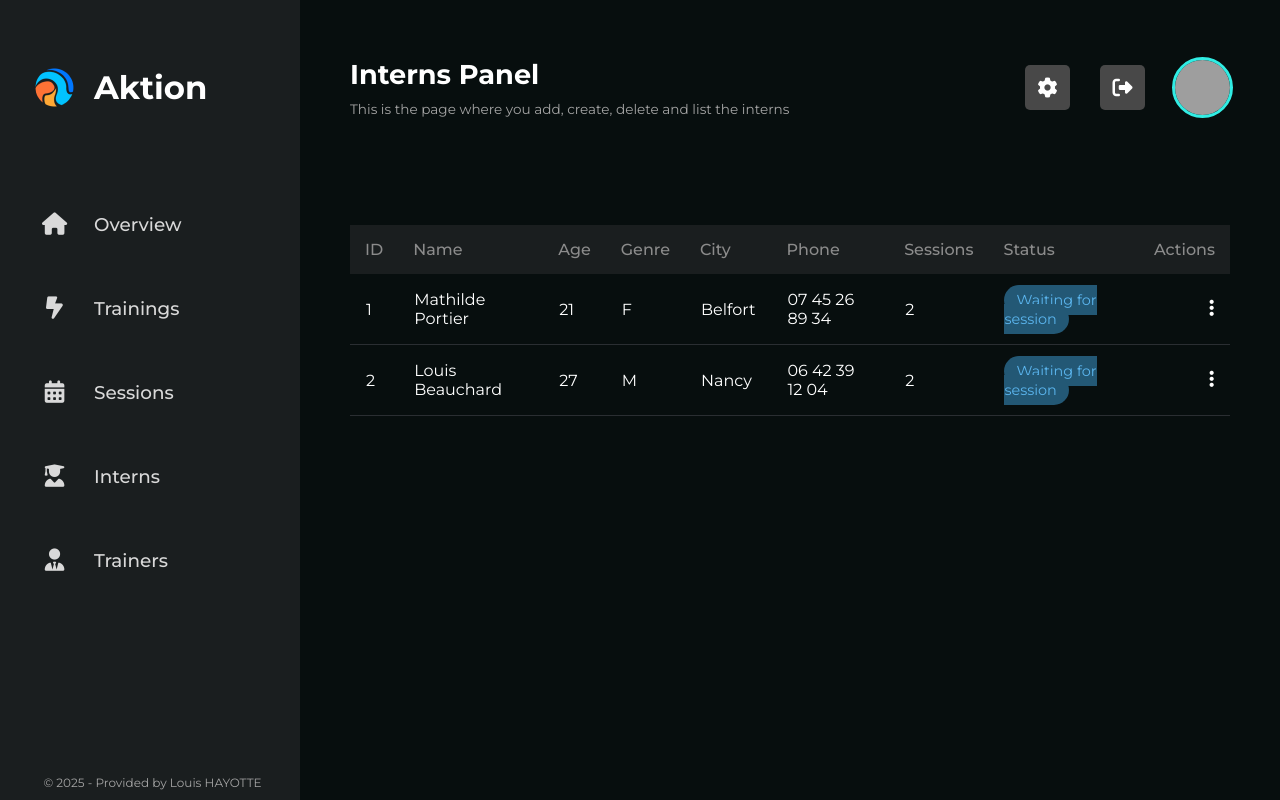
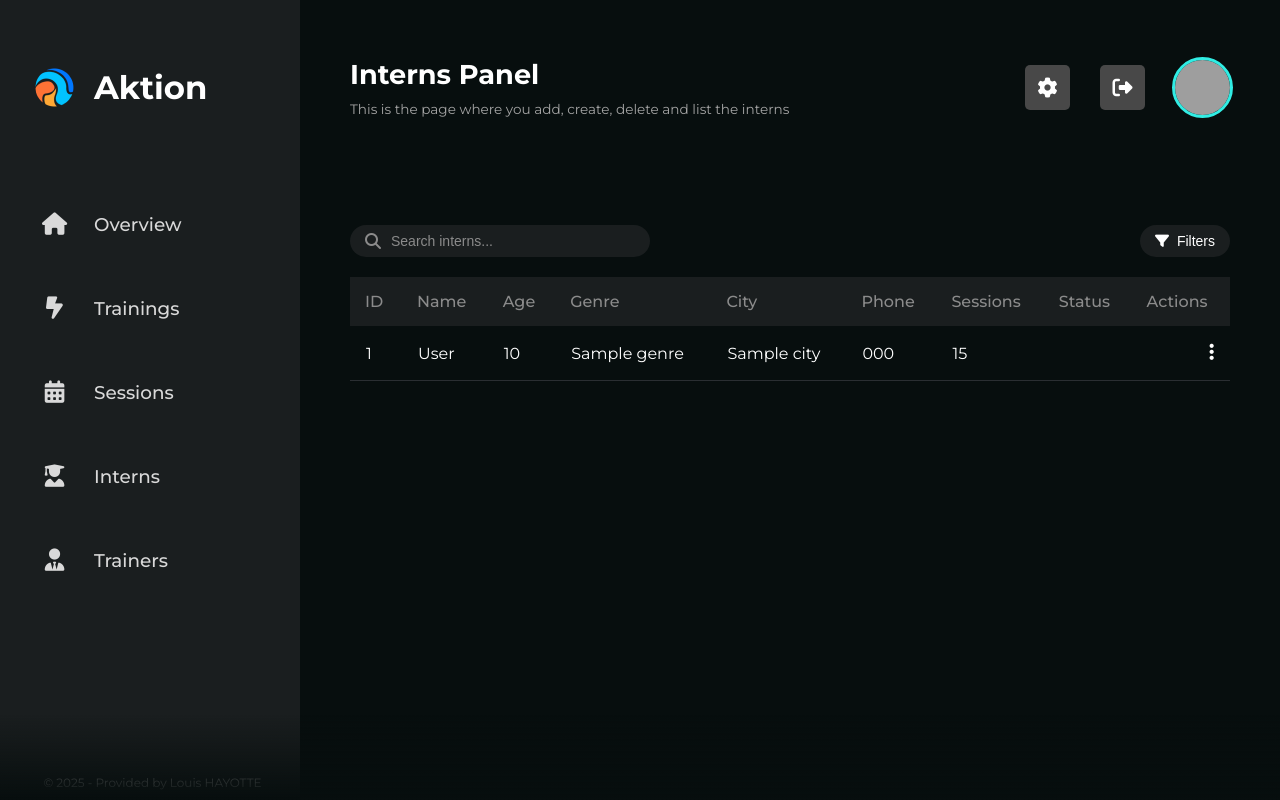
Before and after one commit to LouisHyt/Symfony-Sessions, a Symfony app: template code/templates/intern/index.html.twig in a window 1280 px wide. Run offline with Twig, Linux system fonts and the light colour scheme; the template is opened without the code that fills it: most values are stand-ins (such as "Sample title", 1, 10 or a date in 2020); some libraries are stand-ins or nearby versions; grey boxes are pictures that could not be loaded.

Commit message:
feat: Added search inputs & filters

```diff
--- /dev/null
+++ b/code/public/css/components.css
@@ -0,0 +1,21 @@
+.status {
+    padding: 6px 12px;
+    border-radius: 20px;
+    font-size: 0.9em;
+
+    &.waiting {
+        background: #235875;
+        color: #5bb5ee;
+    }
+
+    &.inactive {
+        background: #3f2328;
+        color: #ff6b6b;
+    }
+
+    &.in-session {
+        background: #5b6123;
+        color: #beb74b;
+    }
+
+}
--- a/code/public/css/intern.css
+++ b/code/public/css/intern.css
@@ -1,3 +1,13 @@
+#content::after{
+    content: "";
+    position: fixed;
+    bottom: 0;
+    left: 0;
+    width: 100%;
+    height: 85px;
+    background: linear-gradient(to top, var(--bg-clr), rgba(0, 0, 0, 0));
+}
+
 .interns-table {
     width: 100%;
     border-collapse: collapse;
@@ -17,6 +27,10 @@
     td {
         padding: 16px;
         border-bottom: 1px solid #2a2e32;
+    }
+
+    tr {
+        cursor: pointer;
     }
 }
 
@@ -109,3 +123,95 @@
 .interns-table tbody tr:hover {
     background: #1e2227;
 }
+
+/* A reformater */
+.search-filter-container {
+    display: flex;
+    justify-content: space-between;
+    align-items: center;
+    margin-bottom: 20px;
+}
+
+.search-bar {
+    display: flex;
+    align-items: center;
+    background-color: var(--secondary-bg-clr);
+    border-radius: 20px;
+    padding: 8px 15px;
+    width: 300px;
+}
+
+.search-bar i {
+    color: var(--text-discrete-clr);
+    margin-right: 10px;
+}
+
+.search-bar input {
+    background: none;
+    border: none;
+    color: var(--text-clr);
+    font-size: 14px;
+    width: 100%;
+}
+
+.search-bar input::placeholder {
+    color: var(--text-discrete-clr);
+}
+
+.filters {
+    position: relative;
+}
+
+.filter-btn {
+    background-color: var(--secondary-bg-clr);
+    color: var(--text-clr);
+    border: none;
+    border-radius: 20px;
+    padding: 8px 15px;
+    cursor: pointer;
+    display: flex;
+    align-items: center;
+    font-size: 14px;
+}
+
+.filter-btn i {
+    margin-right: 8px;
+}
+
+.filter-dropdown {
+    position: absolute;
+    top: 100%;
+    right: 0;
+    background-color: var(--secondary-bg-clr);
+    border-radius: 10px;
+    padding: 15px;
+    margin-top: 10px;
+    display: none;
+    z-index: 10;
+}
+
+.filter-group {
+    margin-bottom: 10px;
+}
+
+.filter-group label {
+    display: block;
+    margin-bottom: 5px;
+    color: var(--text-discrete-clr);
+    font-size: 12px;
+}
+
+.filter-group select {
+    width: 100%;
+    background-color: var(--bg-clr);
+    color: var(--text-clr);
+    border: 1px solid var(--border-clr);
+    border-radius: 5px;
+    padding: 5px;
+    font-size: 14px;
+}
+
+/* Show filter dropdown when filter button is clicked */
+.filters.active .filter-dropdown {
+    display: block;
+}
--- a/code/public/css/style.css
+++ b/code/public/css/style.css
@@ -67,6 +67,7 @@
     grid-area: main;
     background-color: var(--bg-clr);
     padding: 50px;
-
-    view-transition-name: mycontent;
+    height: 100%;
+    position: relative;
+    overflow-y: auto;
 }
--- a/code/public/js/internPanel.js
+++ b/code/public/js/internPanel.js
@@ -1,15 +1,37 @@
 const openActionsMenu = document.querySelectorAll(".open-actions");
+const internRows = document.querySelectorAll("tr[data-intern-id]");
 
 openActionsMenu.forEach((button) => {
     button.addEventListener("click", (e) => {
         e.stopPropagation();
-        const userId = button.closest('tr').dataset.internId;
         const popover = button.closest('.actions').querySelector(".popover");
         popover.classList.toggle("visible");
         document.addEventListener('click', handleCloseClick);
     });
 });
 
+internRows.forEach((row) => {
+    row.addEventListener("click", (e) => {
+        const userId = row.dataset.internId;
+        window.location.href = `/interns/${userId}`
+    });
+});
+
+//Filters
+
+const filterBtn = document.querySelector('.filter-btn');
+const filters = document.querySelector('.filters');
+
+filterBtn.addEventListener('click', function() {
+    filters.classList.toggle('active');
+});
+
+// Close filters when clicking outside
+document.addEventListener('click', function(event) {
+    if (!filters.contains(event.target) && filters.classList.contains('active')) {
+        filters.classList.remove('active');
+    }
+});
 
 function clearActivePopover() {
     document.removeEventListener("click", handleCloseClick)
--- /dev/null
+++ b/code/templates/components/status-bubble.html.twig
@@ -0,0 +1,5 @@
+{% block stylesheets %}
+    <link rel="stylesheet" href={{asset('css/components.css')}}>
+{% endblock %}
+
+<span class="status {{sessionStatus.class}}">{{sessionStatus.label}}</span>
--- a/code/templates/intern/index.html.twig
+++ b/code/templates/intern/index.html.twig
@@ -14,7 +14,37 @@
 
 {% block body %}
     <div class="table-container">
-
+        <div class="search-filter-container">
+            <div class="search-bar">
+                <i class="fa-solid fa-search"></i>
+                <input type="text" placeholder="Search interns...">
+            </div>
+            <div class="filters">
+                <button class="filter-btn">
+                    <i class="fa-solid fa-filter"></i>
+                    Filters
+                </button>
+                <div class="filter-dropdown">
+                    <div class="filter-group">
+                        <label for="status-filter">Status</label>
+                        <select id="status-filter">
+                            <option value="">All</option>
+                            <option value="active">Active</option>
+                            <option value="inactive">Inactive</option>
+                        </select>
+                    </div>
+                    <div class="filter-group">
+                        <label for="city-filter">City</label>
+                        <select id="city-filter">
+                            <option value="">All</option>
+                            <option value="paris">Paris</option>
+                            <option value="lyon">Lyon</option>
+                            <option value="marseille">Marseille</option>
+                        </select>
+                    </div>
+                </div>
+            </div>
+        </div>
         <table class="interns-table">
             <thead>
                 <tr>
@@ -30,60 +60,35 @@
                 </tr>
             </thead>
             <tbody>
-                <tr data-intern-id="4">
-                    <td>1</td>
-                    <td>Mathilde Portier</td>
-                    <td>21</td>
-                    <td>F</td>
-                    <td>Belfort</td>
-                    <td>07 45 26 89 34</td>
-                    <td>2</td>
+            {% for intern in interns %}
+                <tr data-intern-id={{intern.id}}>
+                    <td>{{intern.id}}</td>
+                    <td>{{intern.fullname}}</td>
+                    <td>{{intern.age}}</td>
+                    <td>{{intern.genre}}</td>
+                    <td>{{intern.city}}</td>
+                    <td>{{intern.phone}}</td>
+                    <td>{{intern.sessions|length}}</td>
                     <td>
-                        <span class="status waiting">Waiting for session</span>
+                        {{include('components/status-bubble.html.twig', {sessionStatus: intern.sessionstatus})}}
                     </td>
                     <td class="actions">
                         <button class="open-actions">
                             <i class="fa-solid fa-ellipsis-vertical"></i>
                         </button>
                         <div class="popover">
-                            <a class="action-row edit">
+                            <a class="action-row edit" href={{path('intern_edit', {id: intern.id})}}>
                                 <i class="fa-solid fa-pen"></i>
                                 <span>Edit</span>
                             </a>
-                            <a class="action-row delete">
+                            <a class="action-row delete" href={{path('intern_delete', {id: intern.id})}}>
                                 <i class="fa-solid fa-trash"></i>
                                 <span>Delete</span>
                             </a>
                         </div>
                     </td>
                 </tr>
-                 <tr data-intern-id="9">
-                    <td>2</td>
-                    <td>Louis Beauchard</td>
-                    <td>27</td>
-                    <td>M</td>
-                    <td>Nancy</td>
-                    <td>06 42 39 12 04</td>
-                    <td>2</td>
-                    <td>
-                        <span class="status waiting">Waiting for session</span>
-                    </td>
-                    <td class="actions">
-                        <button class="open-actions">
-                            <i class="fa-solid fa-ellipsis-vertical"></i>
-                        </button>
-                        <div class="popover">
-                            <a class="action-row edit">
-                                <i class="fa-solid fa-pen"></i>
-                                <span>Edit</span>
-                            </a>
-                            <a class="action-row delete">
-                                <i class="fa-solid fa-trash"></i>
-                                <span>Delete</span>
-                            </a>
-                        </div>
-                    </td>
-                </tr>
+            {% endfor %}
             </tbody>
         </table>
     </div>
```
Also changed, not shown: code/src/Controller/InternController.php (+27 -2 lines), code/src/Entity/Intern.php (+46 -1 lines), code/templates/intern/show.html.twig (added).
